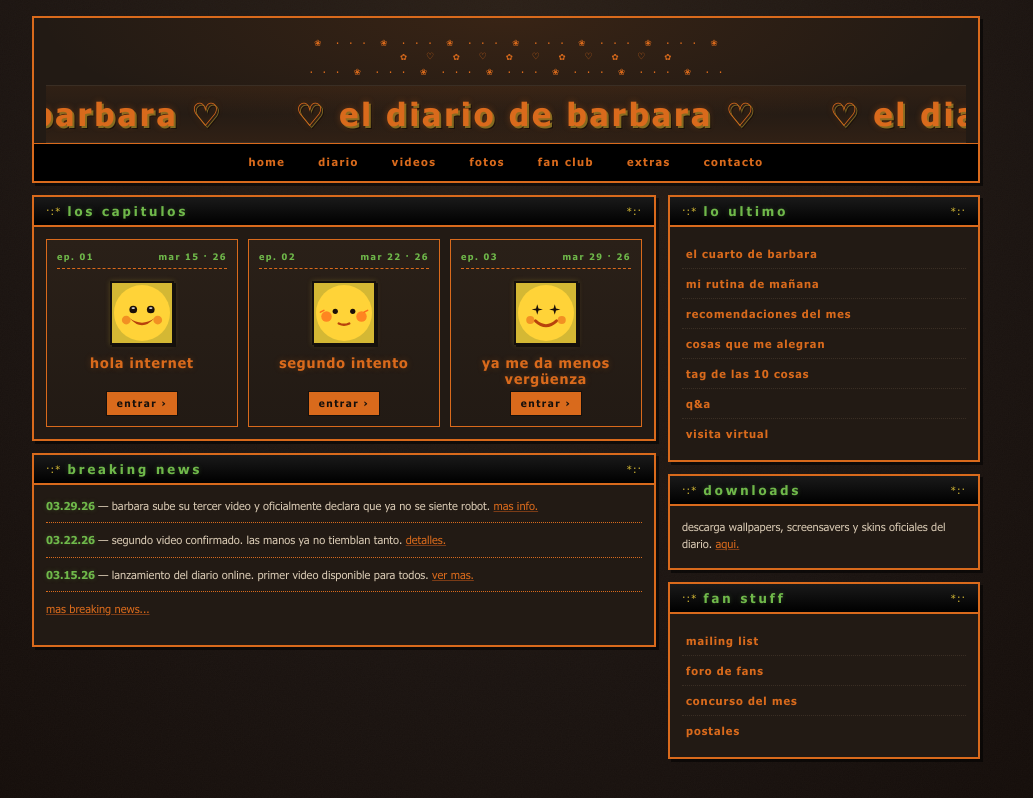
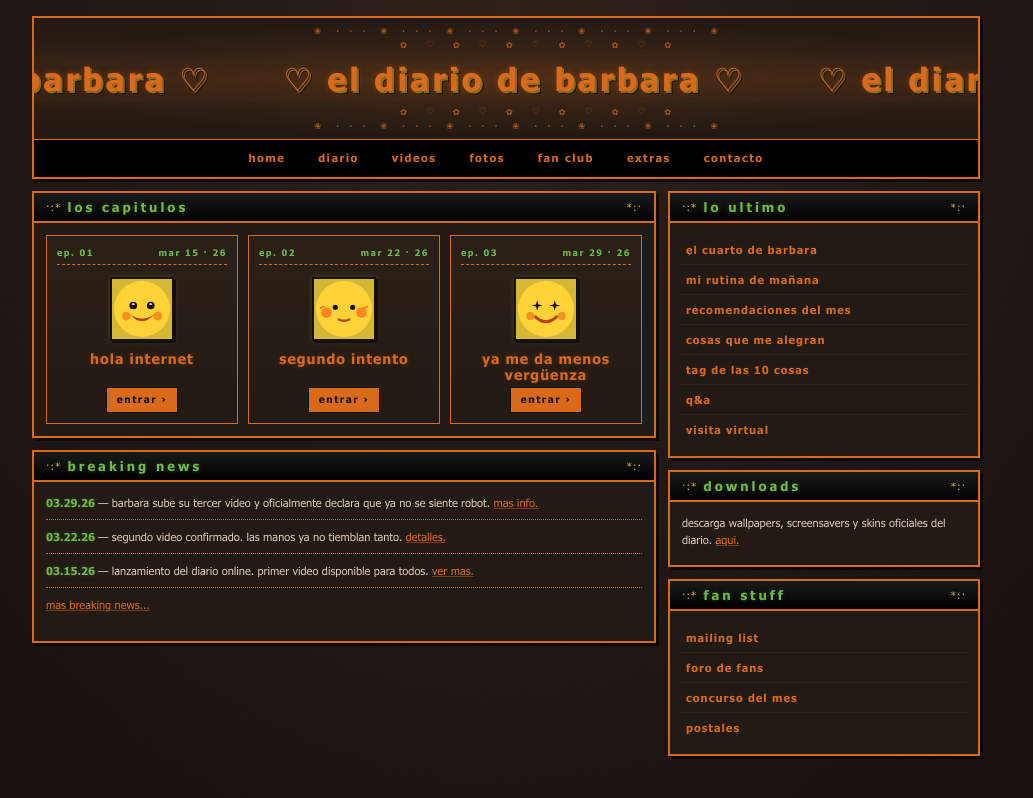
Before and after one commit to meowrhino/diarioBarbara, a plain HTML site: page index.html in a window 1280 px wide. Shown: the whole page, without its empty margins (134-1167 px from the left). Drawn offline with Linux system fonts and the light colour scheme.

Commit message:
Banner ascii arriba+abajo + transiciones fundidas con la marquesina
- Ascii kawaii ahora envuelve la marquesina (fila superior y fila inferior
  espejo).
- Quitados bordes duros (border-top/bottom) y sustituidos por gradientes
  alpha que funden ascii ↔ marquesina sin línea de corte.
- Ascii con opacity 0.75 para que respire y ceda foco a la marquesina.
- Hero-title sin padding fijo; el espacio ahora lo dan los gradientes.

Co-Authored-By: Claude Opus 4.7 (1M context) <noreply@anthropic.com>

```diff
--- a/css/portal.css
+++ b/css/portal.css
@@ -94,24 +94,42 @@ a:hover { color: var(--yellow); text-shadow: var(--glow-yellow); }
 }
 .hero-title {
   text-align: center;
-  padding: 14px 12px 0;
+  padding: 0;
   background:
-    radial-gradient(ellipse at center top, rgba(217,106,28,0.12), transparent 70%),
+    radial-gradient(ellipse at center, rgba(217,106,28,0.12), transparent 70%),
     var(--panel);
 }
-/* banner ascii kawaii flores */
+/* banner ascii kawaii (enmarca la marquesina arriba y abajo) */
 .hero-ascii {
   font-family: 'Courier New', 'Consolas', monospace;
   font-size: 11px;
   line-height: 1.3;
   color: var(--orange);
+  opacity: 0.75;
   white-space: pre;
   letter-spacing: 0;
   text-transform: none;
-  margin: 4px 0;
+  margin: 0;
   user-select: none;
-  overflow-x: auto;
+  overflow: hidden;
   text-align: center;
+  background: linear-gradient(180deg,
+    rgba(217,106,28,0.04) 0%,
+    rgba(217,106,28,0.08) 100%);
+  padding: 6px 0 2px;
+}
+.hero-ascii.top {
+  background: linear-gradient(180deg,
+    transparent 0%,
+    rgba(217,106,28,0.04) 60%,
+    rgba(217,106,28,0.08) 100%);
+}
+.hero-ascii.bottom {
+  background: linear-gradient(180deg,
+    rgba(217,106,28,0.08) 0%,
+    rgba(217,106,28,0.04) 40%,
+    transparent 100%);
+  padding: 2px 0 6px;
 }
 
 /* ─── marquesina del título ─── */
@@ -127,13 +145,11 @@ a:hover { color: var(--yellow); text-shadow: var(--glow-yellow); }
 .hero-marquee {
   overflow: hidden;
   white-space: nowrap;
-  padding: 12px 0;
-  margin-top: 6px;
-  border-top: 1px solid var(--line);
-  border-bottom: 1px solid var(--line);
+  padding: 8px 0;
+  margin: 0;
   background: linear-gradient(180deg,
     rgba(217,106,28,0.08) 0%,
-    rgba(217,106,28,0.02) 50%,
+    rgba(217,106,28,0.14) 50%,
     rgba(217,106,28,0.08) 100%);
   position: relative;
 }
--- a/index.html
+++ b/index.html
@@ -19,10 +19,9 @@
     <header class="portal-hero">
       <div class="hero-title">
 
-        <!-- banner ascii kawaii flores -->
-<pre class="hero-ascii">   ❀  · · ·  ❀  · · ·  ❀  · · ·  ❀  · · ·  ❀  · · ·  ❀  · · ·  ❀
-         ✿   ♡   ✿   ♡   ✿   ♡   ✿   ♡   ✿   ♡   ✿
-   · · ·  ❀  · · ·  ❀  · · ·  ❀  · · ·  ❀  · · ·  ❀  · · ·  ❀  · ·</pre>
+        <!-- banner ascii kawaii — fila superior -->
+<pre class="hero-ascii top">   ❀  · · ·  ❀  · · ·  ❀  · · ·  ❀  · · ·  ❀  · · ·  ❀  · · ·  ❀
+         ✿   ♡   ✿   ♡   ✿   ♡   ✿   ♡   ✿   ♡   ✿</pre>
 
         <!-- titulo h1 oculto para a11y/seo -->
         <h1 class="visually-hidden">el diario de barbara</h1>
@@ -38,6 +37,10 @@
             <span>♡ el diario de barbara ♡</span>
           </div>
         </div>
+
+        <!-- banner ascii kawaii — fila inferior (espejo) -->
+<pre class="hero-ascii bottom">         ✿   ♡   ✿   ♡   ✿   ♡   ✿   ♡   ✿   ♡   ✿
+   ❀  · · ·  ❀  · · ·  ❀  · · ·  ❀  · · ·  ❀  · · ·  ❀  · · ·  ❀</pre>
 
       </div>
       <nav class="portal-nav">
```
